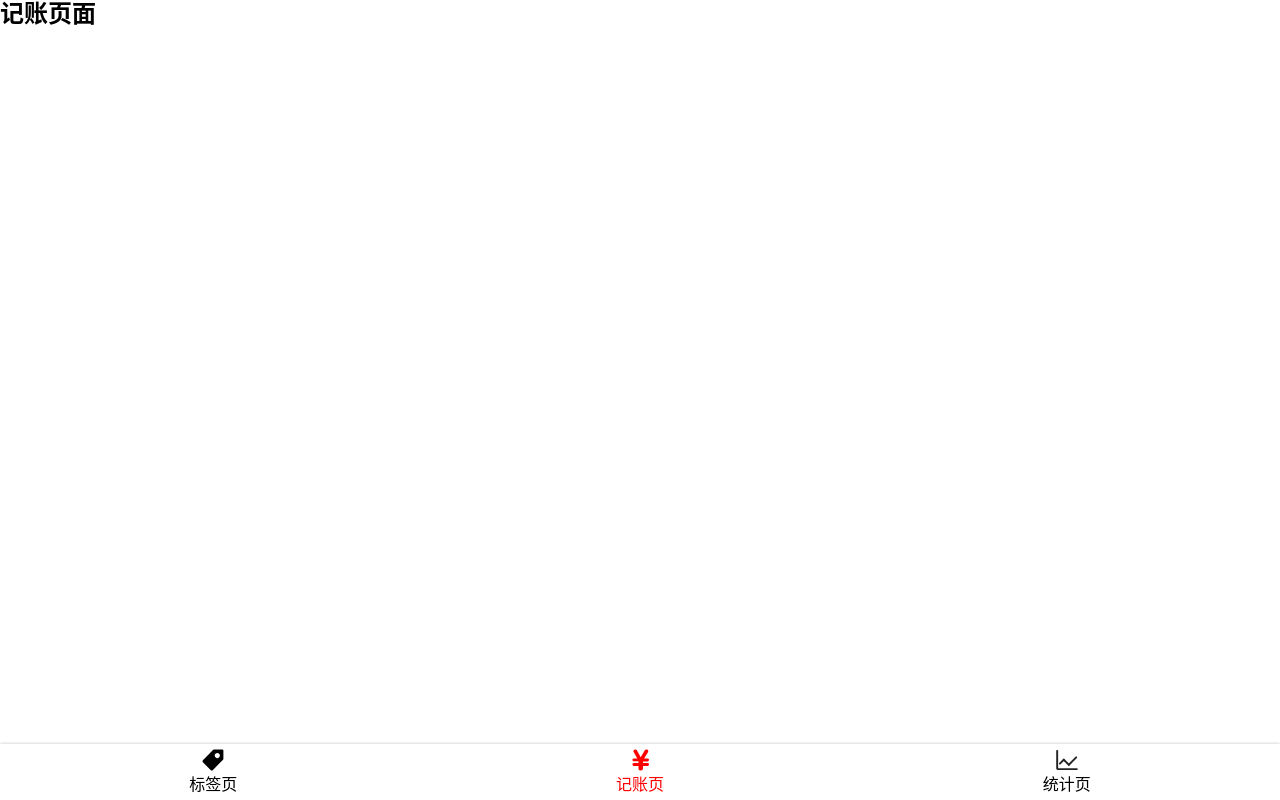
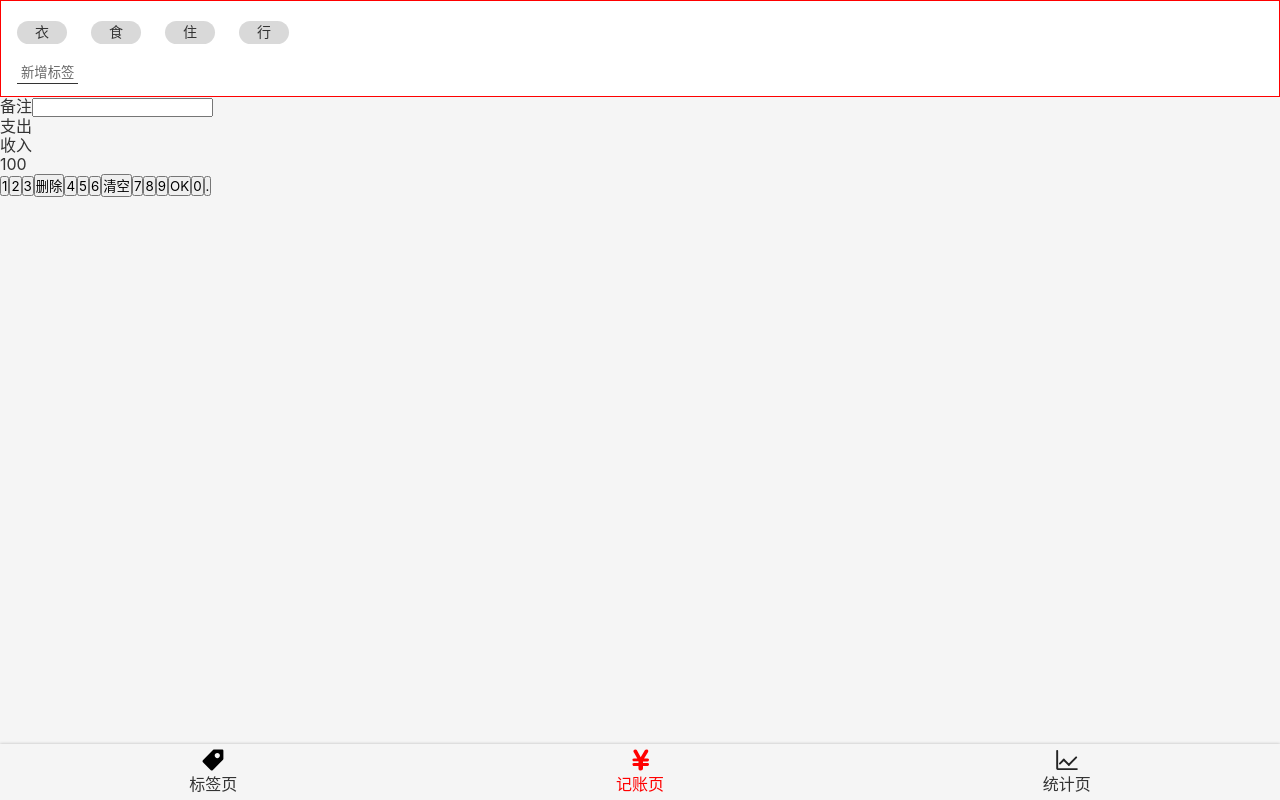
Before and after one commit to jiang-N/morney, a React app: page /#/money in a window 1280 px wide. Built offline with nearby package versions, Linux system fonts and the light colour scheme.

Commit message:
Money.tsx 之 TagsSection UI 完成

```diff
--- a/src/App.tsx
+++ b/src/App.tsx
@@ -5,10 +5,15 @@
 import Money from './views/Money';
 import Statistics from './views/Statistics';
 import NoMatch from './views/NoMatch';
+import styled from 'styled-components';
 
+const AppWrapper = styled.div`
+  color:#333;
+`;
 
 function App() {
   return (
+    <AppWrapper>
       <Router>
         <Switch>
           <Route path="/tags">
@@ -26,6 +31,7 @@
           </Route>
         </Switch>
       </Router>
+    </AppWrapper>
   );
 }
 
--- a/src/components/Nav.tsx
+++ b/src/components/Nav.tsx
@@ -18,7 +18,7 @@
         align-items:center;
           .icon{
             width: 24px;
-            height: 24px;c
+            height: 24px;
           }
           &.selected{
             color: red;
--- a/src/index.scss
+++ b/src/index.scss
@@ -30,6 +30,11 @@
   font-family: $font-hei;
   font-size: 16px;
   line-height: 1.2;
+  background: #f5f5f5;
+}
+
+button {
+  font-family: inherit;
 }
 
 .icon {
--- a/src/views/Money.tsx
+++ b/src/views/Money.tsx
@@ -1,10 +1,88 @@
 import React from 'react';
 import Layout from '../components/Layout';
+import styled from 'styled-components';
+
+const TagsSection = styled.section`
+  background: #fff;
+  border: 1px solid red;
+  padding: 12px 16px;
+  > ol{
+    margin: 0 -12px;
+    >li{
+      background: #d9d9d9;
+      border-radius: 18px;
+      display: inline-block;
+      padding: 3px 18px;
+      font-size: 14px;
+      margin: 8px 12px;
+    }
+  }
+  > button{
+    background: none;
+    border: none;
+    padding: 2px 4px;
+    border-bottom: 1px solid #333;
+    color: #666;
+    margin-top: 8px;
+  }
+`;
+
+const NotesSection = styled.section`
+
+`;
+
+const CategorySection = styled.section`
+
+`;
+
+const NumberPadSection = styled.section`
+
+`;
+
 
 function Money() {
   return (
     <Layout>
-      <h2>记账页面</h2>
+      <TagsSection>
+        <ol>
+          <li>衣</li>
+          <li>食</li>
+          <li>住</li>
+          <li>行</li>
+        </ol>
+        <button>新增标签</button>
+      </TagsSection>
+      <NotesSection>
+        <label>
+          <span>备注</span>
+          <input type="text"/>
+        </label>
+      </NotesSection>
+      <CategorySection>
+        <ul>
+          <li>支出</li>
+          <li>收入</li>
+        </ul>
+      </CategorySection>
+      <NumberPadSection>
+        <div>100</div>
+        <div>
+          <button>1</button>
+          <button>2</button>
+          <button>3</button>
+          <button>删除</button>
+          <button>4</button>
+          <button>5</button>
+          <button>6</button>
+          <button>清空</button>
+          <button>7</button>
+          <button>8</button>
+          <button>9</button>
+          <button>OK</button>
+          <button>0</button>
+          <button>.</button>
+        </div>
+      </NumberPadSection>
     </Layout>
   );
 }
```
Lines whose indentation alone changed are shown as unchanged.
